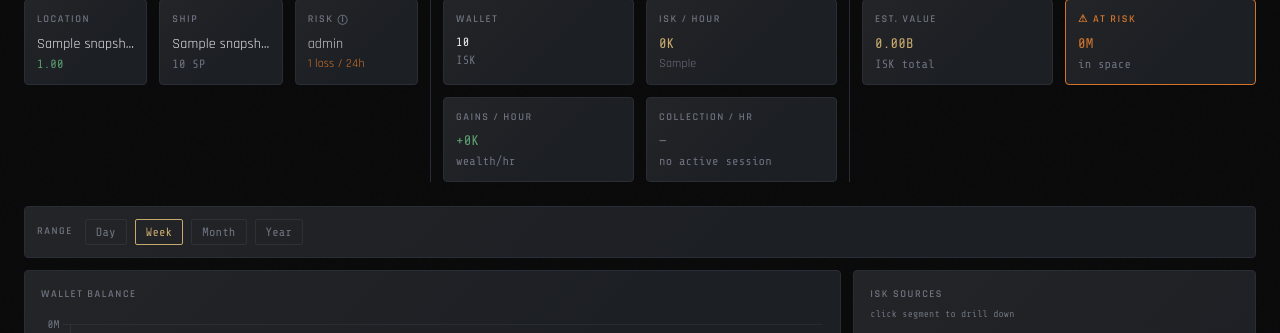
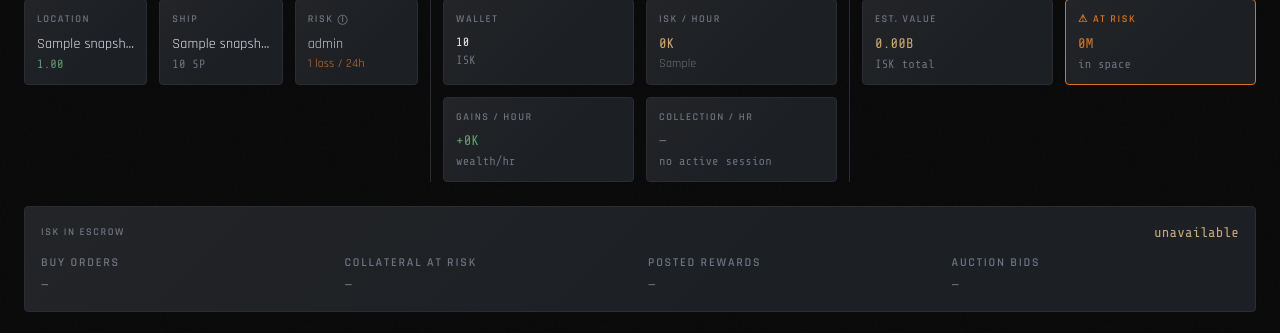
Before and after one commit to jordan-tryon/eve-esi-posthog, a FastAPI app: page /c/1 in a window 1280 px wide. Shown: the part 262-595 px from the top of the page. Run offline with FastAPI, Linux system fonts and the light colour scheme; tables that the repository leaves empty hold one stand-in row (values such as "Sample post"); data that the repository does not hold is empty; a map, chart or similar area stays blank; some libraries are stand-ins or nearby versions.

Commit message:
Overhaul ISK tracking: session P&L, escrow breakdown, contract classification
- Fix ISK sources donut to show true faucets only (Combat, Missions & Events, Other);
  trading and industry are ISK exchanges, not creation — excluded from breakdown
- Add session type detection (Mining/Exploration/Combat) from ship group at login
- Implement dedup-safe session P&L: wallet income + net cargo delta avoids double
  counting when loot/ore is accumulated then sold within the same session
- Remove "Hangar" from asset tracker inventory flags so pre-session station
  stockpiles don't contaminate session gains/losses
- Classify contract journal types: ESCROW_RETURN_TYPES (collateral/reward/bid/
  deposit refunds) excluded from session income — they're your own ISK returning
  from escrow, not earnings; CONTRACT_INCOME_TYPES kept separate from faucets
- Add /api/c/{id}/escrow endpoint returning ISK in escrow bucketed: buy orders,
  courier collateral at risk, posted rewards, auction bids
- Add escrow breakdown panel to character page (hidden when nothing in escrow)
- Add session Total column and Type column to sessions table
- Fix restart.sh: use plain python (uv not installed) and save PID to file

Co-Authored-By: Claude Sonnet 4.6 <noreply@anthropic.com>

```diff
--- a/app.py
+++ b/app.py
@@ -21,7 +21,7 @@ from src.eve_client.asset_tracker import run_asset_tracking
 from src.eve_client.auth import EveAuth
 from src.eve_client.esi import ESIClient
 from src.eve_client.hourly_pipeline import run_hourly_snapshot
-from src.eve_client.metrics import compute_trade_pnl, compute_cancelled_order_losses
+from src.eve_client.metrics import compute_trade_pnl, compute_cancelled_order_losses, ESCROW_RETURN_TYPES
 from src.eve_client.store import SnapshotStore
 from src.eve_client.trading_pipeline import run_trading_sync
 
@@ -146,6 +146,15 @@ def _fmt_isk(val) -> str:
 
 
 templates.env.filters["fmt_isk"] = _fmt_isk
+
+
+def _safe_esi(fn, default=None):
+    """Run an ESI call, returning default on any exception."""
+    try:
+        return fn()
+    except Exception as e:
+        print(f"  [esi] {e}")
+        return default
 
 
 # ── Auth ──────────────────────────────────────────────────────────────────────
@@ -378,7 +387,9 @@ def _build_session_isk(sessions: list, journal: list) -> list:
         end   = s["ended_at"].replace("Z", "+00:00") if s.get("ended_at") else now.isoformat()
         earned = sum(
             e["amount"] for e in journal
-            if e["amount"] > 0 and start <= e["date"].replace("Z", "+00:00") < end
+            if e["amount"] > 0
+            and e.get("ref_type") not in ESCROW_RETURN_TYPES
+            and start <= e["date"].replace("Z", "+00:00") < end
         )
         try:
             hours = max((datetime.fromisoformat(end) - datetime.fromisoformat(start))
@@ -389,14 +400,23 @@ def _build_session_isk(sessions: list, journal: list) -> list:
             label = datetime.fromisoformat(s["started_at"].replace("Z", "+00:00")).strftime("%b %d %H:%M")
         except Exception:
             label = s["started_at"][:16]
+        assets_gained = s.get("assets_gained_value") or 0.0
+        assets_lost   = s.get("assets_lost_value") or 0.0
+        net_assets    = assets_gained - assets_lost
+        total_value   = round(earned + net_assets, 2)
         result.append({
-            "label":       label,
-            "started_at":  s["started_at"],
-            "ended_at":    s.get("ended_at"),
-            "isk_earned":  round(earned, 2),
-            "isk_hour":    round(earned / hours, 2),
-            "duration_h":  round(hours, 2),
-            "active":      not bool(s.get("ended_at")),
+            "label":          label,
+            "started_at":     s["started_at"],
+            "ended_at":       s.get("ended_at"),
+            "session_type":   s.get("session_type"),
+            "isk_earned":     round(earned, 2),
+            "assets_gained":  round(assets_gained, 2),
+            "assets_lost":    round(assets_lost, 2),
+            "net_assets":     round(net_assets, 2),
+            "total_value":    total_value,
+            "isk_hour":       round(total_value / hours, 2),
+            "duration_h":     round(hours, 2),
+            "active":         not bool(s.get("ended_at")),
         })
     return result
 
@@ -834,6 +854,107 @@ def api_trading_status(character_id: int):
     return _trading_sync_jobs.get(character_id, {"running": False, "last": None, "error": None})
 
 
+@app.get("/api/c/{character_id}/escrow")
+def api_escrow(character_id: int):
+    """Return ISK currently locked in escrow, bucketed by type."""
+    token = auth.get_valid_token(character_id)
+    esi   = ESIClient(access_token=token)
+    try:
+        orders    = _safe_esi(lambda: esi.get_character_orders(character_id))
+        contracts = _safe_esi(lambda: esi.get_contracts(character_id))
+    finally:
+        esi.close()
+
+    orders    = orders    or []
+    contracts = contracts or []
+
+    # Market buy orders — escrow field is ISK locked per order
+    buy_escrow_orders = [
+        {
+            "type_id":   o.get("type_id"),
+            "type_name": o.get("type_name", f"Type {o.get('type_id')}"),
+            "price":     o.get("price", 0.0),
+            "volume":    o.get("volume_remain", 0),
+            "escrow":    round(o.get("escrow", 0.0), 2),
+            "location_id": o.get("location_id"),
+        }
+        for o in orders if o.get("is_buy_order") and o.get("state") == "active"
+    ]
+    buy_escrow_total = round(sum(o["escrow"] for o in buy_escrow_orders), 2)
+
+    active_statuses = {"outstanding", "in_progress"}
+    active_contracts = [c for c in contracts if c.get("status") in active_statuses]
+
+    # Courier collateral YOU posted (you accepted a courier contract and put up collateral)
+    collateral_locked = [
+        {
+            "contract_id": c.get("contract_id"),
+            "collateral":  round(c.get("collateral", 0.0), 2),
+            "reward":      round(c.get("reward", 0.0), 2),
+            "status":      c.get("status"),
+            "date_expired": c.get("date_expired"),
+        }
+        for c in active_contracts
+        if c.get("type") == "courier"
+        and c.get("acceptor_id") == character_id
+        and c.get("status") == "in_progress"
+    ]
+    collateral_total = round(sum(c["collateral"] for c in collateral_locked), 2)
+
+    # Courier rewards YOU posted (you issued a courier contract, reward in escrow)
+    rewards_posted = [
+        {
+            "contract_id": c.get("contract_id"),
+            "reward":      round(c.get("reward", 0.0), 2),
+            "collateral":  round(c.get("collateral", 0.0), 2),
+            "status":      c.get("status"),
+            "date_expired": c.get("date_expired"),
+        }
+        for c in active_contracts
+        if c.get("type") == "courier"
+        and c.get("issuer_id") == character_id
+    ]
+    rewards_posted_total = round(sum(r["reward"] for r in rewards_posted), 2)
+
+    # Auction bids you placed (ISK locked until outbid or won)
+    auction_bids = [
+        {
+            "contract_id": c.get("contract_id"),
+            "buyout":      round(c.get("buyout", 0.0), 2),
+            "status":      c.get("status"),
+            "date_expired": c.get("date_expired"),
+        }
+        for c in active_contracts
+        if c.get("type") == "auction"
+        and c.get("acceptor_id") == character_id
+    ]
+    auction_bids_total = round(sum(b["buyout"] for b in auction_bids), 2)
+
+    total_in_escrow = round(
+        buy_escrow_total + collateral_total + rewards_posted_total + auction_bids_total, 2
+    )
+
+    return {
+        "total_in_escrow":     total_in_escrow,
+        "buy_orders": {
+            "total":   buy_escrow_total,
+            "entries": sorted(buy_escrow_orders, key=lambda x: x["escrow"], reverse=True),
+        },
+        "collateral_locked": {
+            "total":   collateral_total,
+            "entries": collateral_locked,
+        },
+        "rewards_posted": {
+            "total":   rewards_posted_total,
+            "entries": rewards_posted,
+        },
+        "auction_bids": {
+            "total":   auction_bids_total,
+            "entries": auction_bids,
+        },
+    }
+
+
 @app.post("/api/c/{character_id}/track-item")
 async def api_track_item(request: Request, character_id: int):
     body = await request.json()
--- a/src/eve_client/asset_tracker.py
+++ b/src/eve_client/asset_tracker.py
@@ -6,9 +6,10 @@ from .auth import EveAuth
 from .esi import ESIClient
 from .store import SnapshotStore
 
-# Inventory location flags (tradeable items, not fitted modules or assembled ships)
+# On-ship holds only — "Hangar" intentionally excluded (station-side, would contaminate session P&L
+# with pre-session stockpiles)
 INVENTORY_FLAGS = {
-    "Cargo", "DroneBay", "Hangar", "FleetHangar", "Unlocked",
+    "Cargo", "DroneBay", "FleetHangar", "Unlocked",
     "SpecializedOreHold", "SpecializedDenseVelocityHold", "SpecializedGasHold",
     "SpecializedMineralHold", "SpecializedSalvageHold", "SpecializedShipHold",
     "SpecializedSmallShipHold", "SpecializedMediumShipHold",
--- a/templates/character.html
+++ b/templates/character.html
@@ -301,6 +301,32 @@
 
 </div>
 
+<!-- Escrow breakdown panel -->
+<div class="card p-4 mb-6" id="escrowPanel">
+  <div class="flex items-center justify-between mb-3">
+    <p class="label">ISK in Escrow</p>
+    <span id="escrowTotal" class="font-mono text-sm sand">loading…</span>
+  </div>
+  <div id="escrowBody" class="grid grid-cols-2 md:grid-cols-4 gap-4 text-sm">
+    <div>
+      <p class="label text-xs mb-1">Buy Orders</p>
+      <p id="escrowBuyOrders" class="font-mono text-dune-muted">—</p>
+    </div>
+    <div>
+      <p class="label text-xs mb-1">Collateral at Risk</p>
+      <p id="escrowCollateral" class="font-mono text-dune-muted">—</p>
+    </div>
+    <div>
+      <p class="label text-xs mb-1">Posted Rewards</p>
+      <p id="escrowRewards" class="font-mono text-dune-muted">—</p>
+    </div>
+    <div>
+      <p class="label text-xs mb-1">Auction Bids</p>
+      <p id="escrowAuction" class="font-mono text-dune-muted">—</p>
+    </div>
+  </div>
+</div>
+
 <!-- ── Charts — wallet + ISK/hr stacked left, activity doughnut right ── -->
 <div class="card p-3 mb-3 flex items-center gap-2 flex-wrap">
   <span class="label mr-1">Range</span>
@@ -370,17 +396,27 @@
     {% if sessions %}
     <table class="w-full text-sm font-display">
       <thead><tr class="border-b border-dune-border text-left">
+        <th class="pb-2 pr-4 label">Type</th>
         <th class="pb-2 pr-4 label">Started</th>
         <th class="pb-2 pr-4 label">Ended</th>
         <th class="pb-2 pr-4 label">Ship</th>
         <th class="pb-2 pr-4 label">System</th>
         <th class="pb-2 pr-4 label text-right">ISK Earned</th>
-        <th class="pb-2 pr-4 label text-right">Assets Gained</th>
-        <th class="pb-2 label text-right">Assets Lost</th>
+        <th class="pb-2 pr-4 label text-right">Loot / Ore</th>
+        <th class="pb-2 pr-4 label text-right">Deposited / Sold</th>
+        <th class="pb-2 label text-right">Total</th>
       </tr></thead>
       <tbody>
         {% for s in sessions %}
+        {% set net_assets = (s.assets_gained_value or 0) - (s.assets_lost_value or 0) %}
+        {% set total_value = (s.isk_earned or 0) + net_assets %}
         <tr class="row border-b border-dune-border border-opacity-30">
+          <td class="py-1.5 pr-4 text-xs font-display">
+            {% if s.session_type == 'Mining' %}<span class="text-blue-400">Mining</span>
+            {% elif s.session_type == 'Exploration' %}<span class="text-purple-400">Exploration</span>
+            {% elif s.session_type == 'Combat' %}<span class="spice">Combat</span>
+            {% else %}<span class="text-dune-muted">—</span>{% endif %}
+          </td>
           <td class="py-1.5 pr-4 text-dune-muted font-mono text-xs">{{ s.started_at[:16].replace('T',' ') }}</td>
           <td class="py-1.5 pr-4 font-mono text-xs">
             {% if s.ended_at %}{{ s.ended_at[:16].replace('T',' ') }}
@@ -394,8 +430,13 @@
           <td class="py-1.5 pr-4 font-mono text-xs text-right sec-high">
             {% if s.assets_gained_value %}+{{ '{:,.0f}'.format(s.assets_gained_value) }}{% else %}—{% endif %}
           </td>
-          <td class="py-1.5 font-mono text-xs text-right spice">
+          <td class="py-1.5 pr-4 font-mono text-xs text-right spice">
             {% if s.assets_lost_value %}-{{ '{:,.0f}'.format(s.assets_lost_value) }}{% else %}—{% endif %}
+          </td>
+          <td class="py-1.5 font-mono text-xs text-right">
+            {% if total_value > 0 %}<span class="sand font-600">{{ '{:,.0f}'.format(total_value) }}</span>
+            {% elif total_value < 0 %}<span class="text-red-400">{{ '{:,.0f}'.format(total_value) }}</span>
+            {% else %}<span class="text-dune-muted">—</span>{% endif %}
           </td>
         </tr>
         {% endfor %}
@@ -1241,5 +1282,41 @@ async function triggerSync(cid) {
 setRange('week');
 loadTimeline();
 loadFitting();
+
+async function loadEscrow() {
+  try {
+    const res = await fetch(`/api/c/{{ cid }}/escrow`);
+    const d = await res.json();
+
+    const fmt = v => v >= 1e9 ? (v/1e9).toFixed(2)+'B'
+                   : v >= 1e6 ? (v/1e6).toFixed(1)+'M'
+                   : v >= 1e3 ? (v/1e3).toFixed(0)+'K'
+                   : v.toFixed(0);
+
+    document.getElementById('escrowTotal').textContent =
+      d.total_in_escrow > 0 ? fmt(d.total_in_escrow) + ' ISK' : '—';
+    document.getElementById('escrowBuyOrders').textContent =
+      d.buy_orders.total > 0 ? fmt(d.buy_orders.total) : '—';
+    document.getElementById('escrowCollateral').textContent =
+      d.collateral_locked.total > 0
+        ? fmt(d.collateral_locked.total) + (d.collateral_locked.entries.length > 0 ? ` (${d.collateral_locked.entries.length})` : '')
+        : '—';
+    document.getElementById('escrowRewards').textContent =
+      d.rewards_posted.total > 0
+        ? fmt(d.rewards_posted.total) + (d.rewards_posted.entries.length > 0 ? ` (${d.rewards_posted.entries.length})` : '')
+        : '—';
+    document.getElementById('escrowAuction').textContent =
+      d.auction_bids.total > 0 ? fmt(d.auction_bids.total) : '—';
+
+    // Hide panel entirely if nothing in escrow
+    if (d.total_in_escrow === 0) {
+      document.getElementById('escrowPanel').style.display = 'none';
+    }
+  } catch (e) {
+    document.getElementById('escrowTotal').textContent = 'unavailable';
+  }
+}
+
+loadEscrow();
 </script>
 {% endblock %}
```
Also changed, not shown: src/eve_client/esi.py (+14 -0 lines), src/eve_client/hourly_pipeline.py (+8 -2 lines), src/eve_client/metrics.py (+62 -20 lines), src/eve_client/store.py (+10 -5 lines), templates/dashboard.html (+7 -7 lines), 1 other file.
